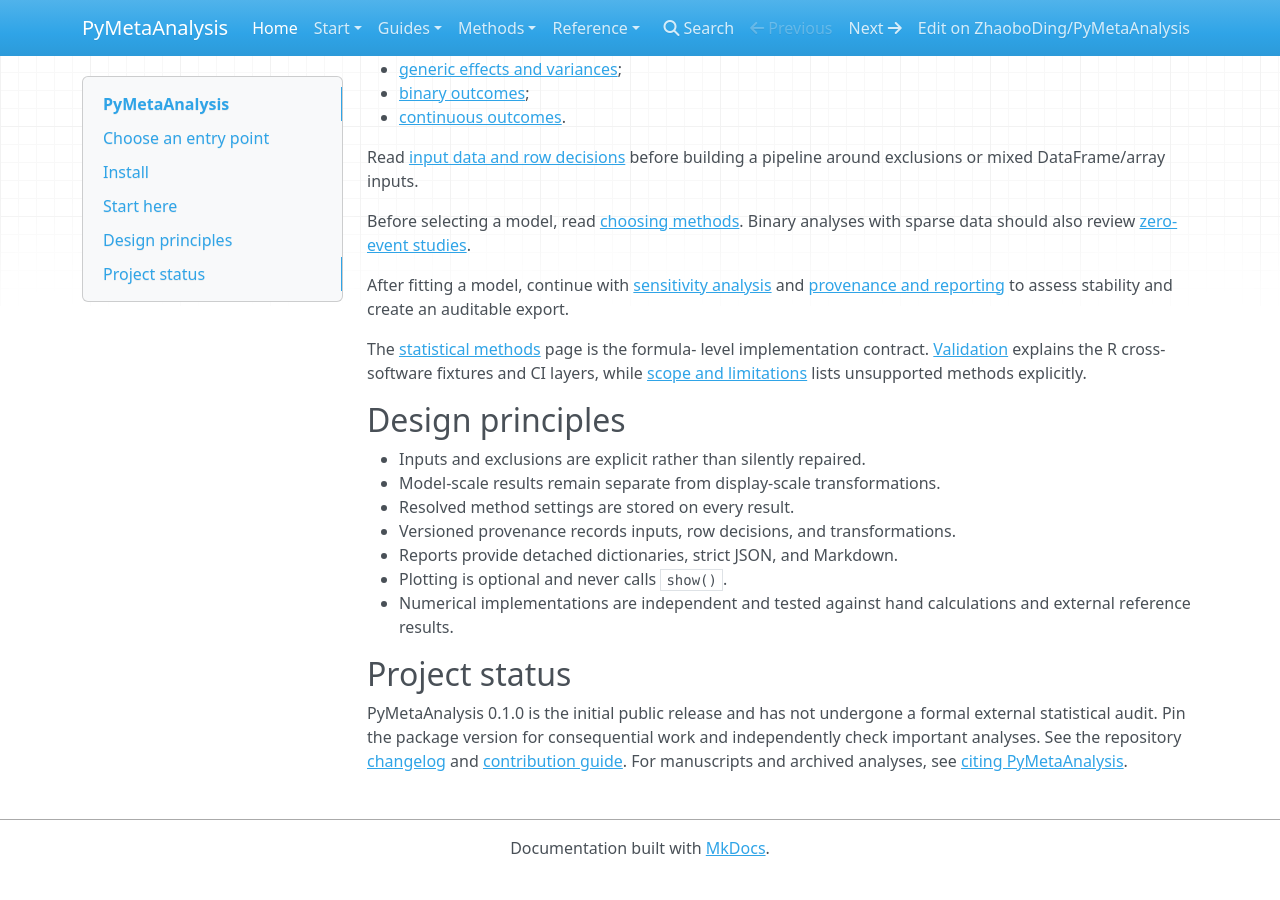
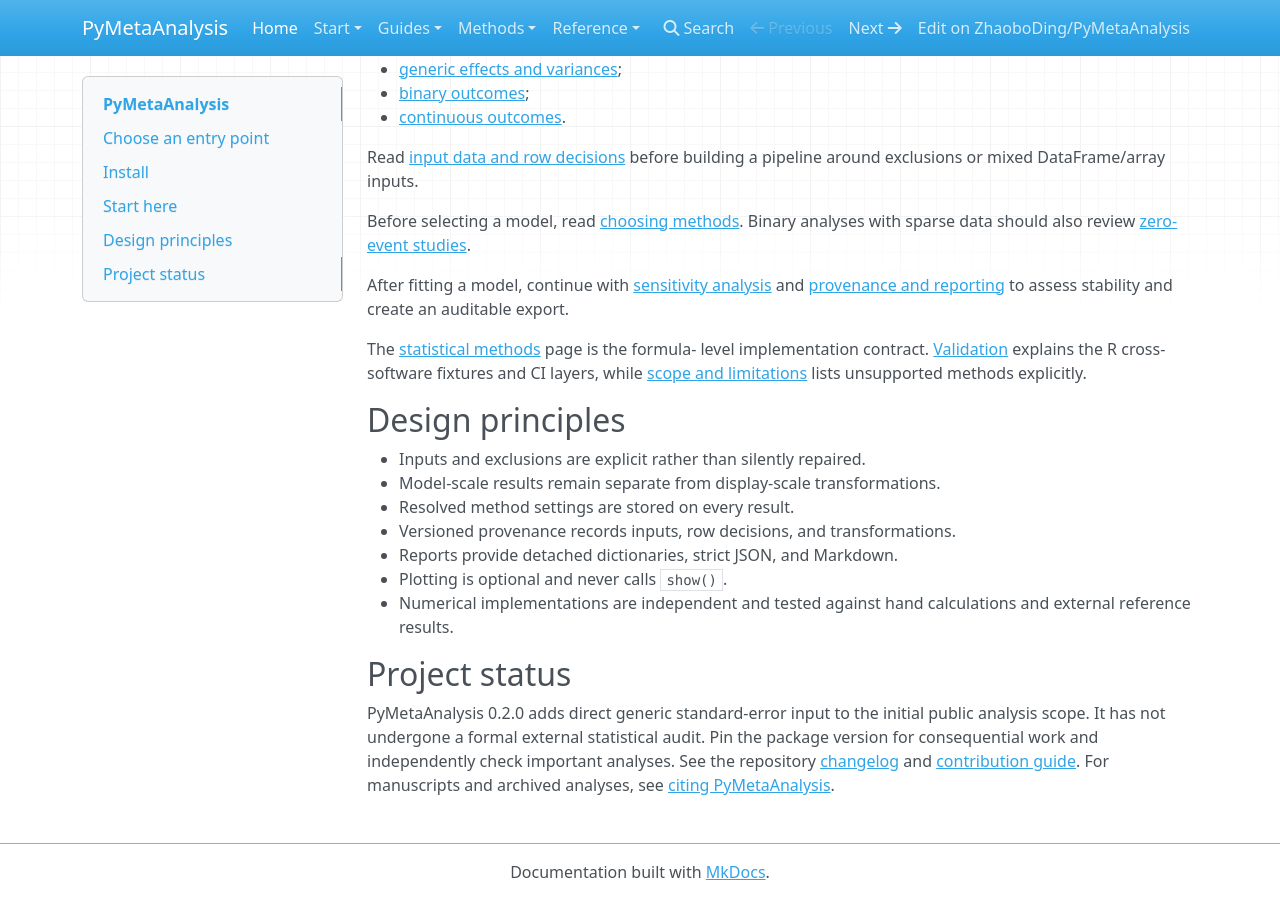
Before and after one commit to ZhaoboDing/PyMetaAnalysis, an MkDocs documentation site: the page built from docs/index.md, in a window 1280 px wide and 900 px high, scrolled down 1057 px. Built offline with MkDocs 1.6.1, drawn with Linux system fonts in a browser that asks for light colours; nearby versions of some CDN libraries; before the commit the page ends 1933 px from its top, so only the background shows below that.

Commit message:
Prepare 0.2.0 release (#22)

```diff
--- a/docs/index.md
+++ b/docs/index.md
@@ -82,9 +82,10 @@
 
 ## Project status
 
-PyMetaAnalysis 0.1.0 is the initial public release and has not undergone a
-formal external statistical audit. Pin the package version for consequential
-work and independently check important analyses. See the repository
+PyMetaAnalysis 0.2.0 adds direct generic standard-error input to the initial
+public analysis scope. It has not undergone a formal external statistical
+audit. Pin the package version for consequential work and independently check
+important analyses. See the repository
 [changelog](https://github.com/ZhaoboDing/PyMetaAnalysis/blob/main/CHANGELOG.md)
 and [contribution guide](development.md). For manuscripts and archived
 analyses, see [citing PyMetaAnalysis](citation.md).
--- a/src/meta_analyze/_version.py
+++ b/src/meta_analyze/_version.py
@@ -1,3 +1,3 @@
 """Single source of truth for the package version."""
 
-__version__ = "0.1.0"
+__version__ = "0.2.0"
```
Also changed, not shown: CHANGELOG.md (+2 -0 lines), docs/limitations.md (+1 -1 lines), docs/releasing.md (+4 -4 lines), 4 other files.
